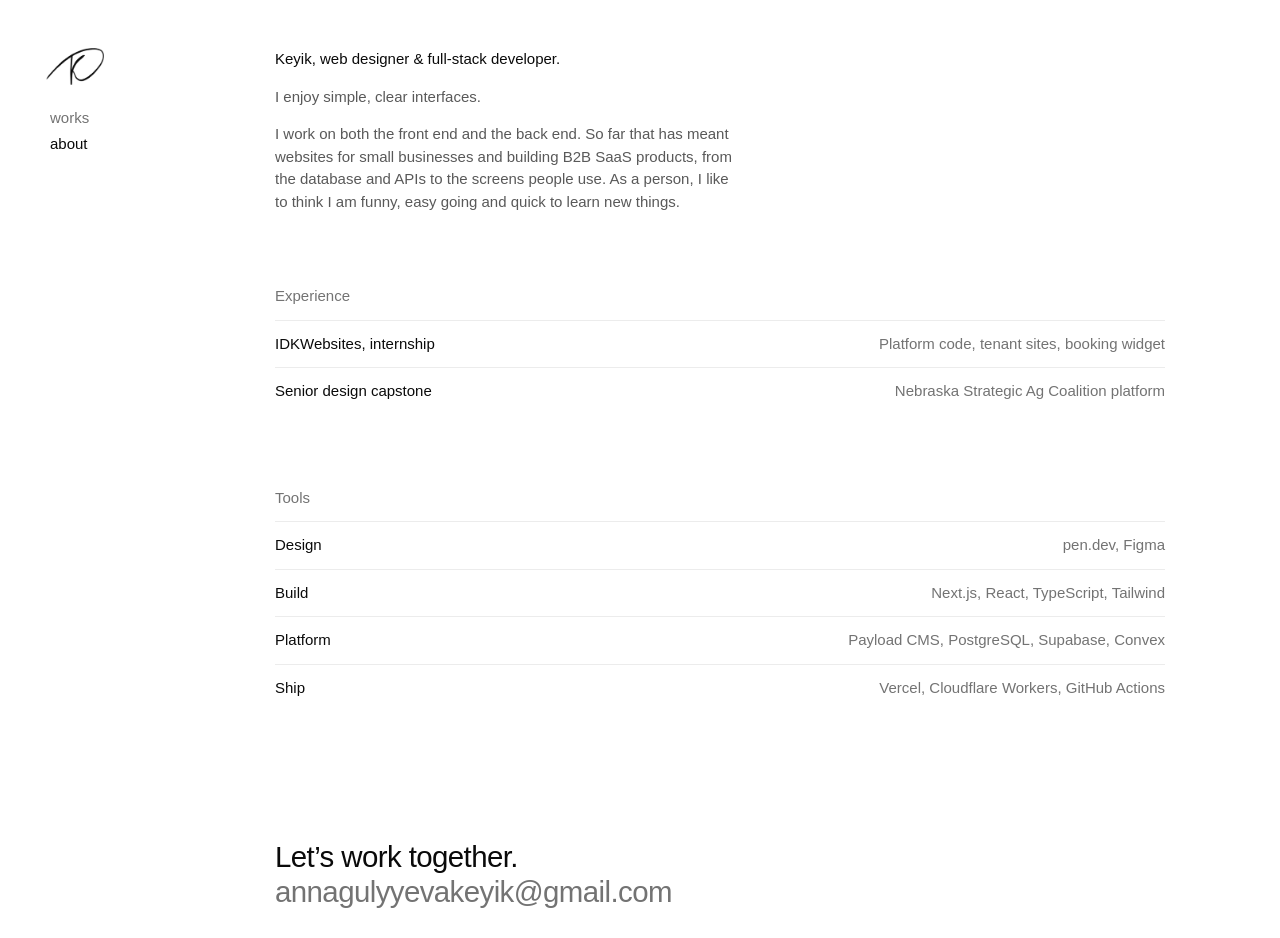
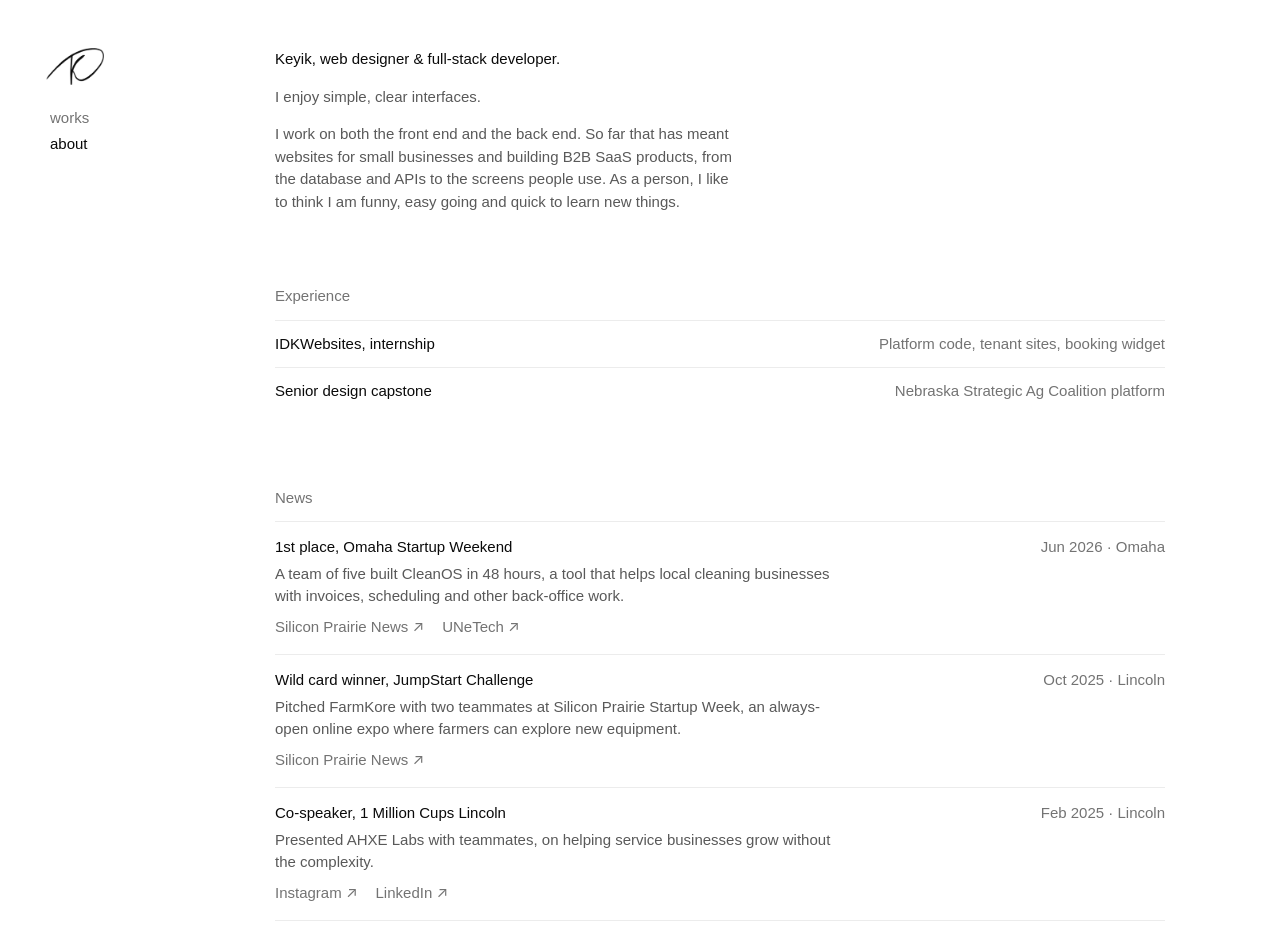
Before and after one commit to Keyik17/portfolio, a Next.js app: page /about in a window 1280 px wide. Shown: the top 938 px of the page. Built offline with nearby package versions, Linux system fonts and the light colour scheme; a web font is replaced by a local one.

Commit message:
News section on about

```diff
--- a/app/about/page.tsx
+++ b/app/about/page.tsx
@@ -6,6 +6,45 @@ export const metadata: Metadata = { title: "About" };
 const experience = [
   ["IDKWebsites, internship", "Platform code, tenant sites, booking widget"],
   ["Senior design capstone", "Nebraska Strategic Ag Coalition platform"],
+];
+
+// Local events and write-ups, newest first.
+const news = [
+  {
+    title: "1st place, Omaha Startup Weekend",
+    when: "Jun 2026 · Omaha",
+    text: "A team of five built CleanOS in 48 hours, a tool that helps local cleaning businesses with invoices, scheduling and other back-office work.",
+    links: [
+      ["Silicon Prairie News", "https://siliconprairienews.com/2026/06/startup-weekend-pitch-competition-winner-cleanos-to-launch-a-real-startup-helping-cleaning-businesses-with-ai/"],
+      ["UNeTech", "https://www.unetech.org/2026/06/10/omaha-startup-weekend-how-to-build-a-business-in-48-hours/"],
+    ],
+  },
+  {
+    title: "Wild card winner, JumpStart Challenge",
+    when: "Oct 2025 · Lincoln",
+    text: "Pitched FarmKore with two teammates at Silicon Prairie Startup Week, an always-open online expo where farmers can explore new equipment.",
+    links: [
+      ["Silicon Prairie News", "https://siliconprairienews.com/2025/10/jumpstart-challenge-winners-announced-at-silicon-prairie-startup-week-in-lincoln/"],
+    ],
+  },
+  {
+    title: "Co-speaker, 1 Million Cups Lincoln",
+    when: "Feb 2025 · Lincoln",
+    text: "Presented AHXE Labs with teammates, on helping service businesses grow without the complexity.",
+    links: [
+      ["Instagram", "https://www.instagram.com/p/DGHs0IRIJg5/"],
+      ["LinkedIn", "https://www.linkedin.com/posts/lincoln-were-back-with-ahxe-labs-join-share-7298214063791058944-nRWo/"],
+    ],
+  },
+  {
+    title: "1st place, 10-Hour Challenge hackathon",
+    when: "Nov 2024 · Omaha",
+    text: "A team of four built Elementra in ten hours, a tool that helps teachers keep track of grades, attendance and behavior. First out of 12 teams.",
+    links: [
+      ["Pitch site", "https://contra.com/p/P3Mkqgsr-elementra-or-web-pitch-deck-built-in-framer"],
+      ["Write-up", "https://contra.com/p/UsYgqmMk-we-built-a-product-for-teachers-in-10-hrs-and-it-got-first-place"],
+    ],
+  },
 ];
 
 const tools = [
@@ -40,6 +79,26 @@ export default function About() {
         ))}
       </ul>
 
+      <h2>News</h2>
+      <ul className="news">
+        {news.map((n) => (
+          <li key={n.title}>
+            <div className="news-head">
+              <span>{n.title}</span>
+              <span>{n.when}</span>
+            </div>
+            <p>{n.text}</p>
+            <div className="news-links">
+              {n.links.map(([label, href]) => (
+                <a key={href} href={href} target="_blank" rel="noreferrer">
+                  {label} <i aria-hidden>↗</i>
+                </a>
+              ))}
+            </div>
+          </li>
+        ))}
+      </ul>
+
       <h2>Tools</h2>
       <ul>
         {tools.map(([a, b]) => (
--- a/app/globals.css
+++ b/app/globals.css
@@ -416,6 +416,15 @@ figcaption { color: var(--faint); margin-top: 12px; }
 .about ul { list-style: none; padding: 0; margin: 0; max-width: var(--measure); }
 .about li { display: flex; justify-content: space-between; gap: 24px; padding: 12px 0; border-top: 1px solid var(--line); }
 .about li span:last-child { color: var(--faint); text-align: right; }
+.about .news li { display: block; padding: 14px 0 16px; }
+.news-head { display: flex; justify-content: space-between; gap: 24px; }
+.news-head span:last-child { color: var(--faint); text-align: right; flex-shrink: 0; }
+.about .news p { margin: 4px 0 0; max-width: 560px; color: var(--muted); }
+.news-links { display: flex; flex-wrap: wrap; gap: 4px 18px; margin-top: 8px; }
+.news-links a { color: var(--faint); transition: color .2s; }
+.news-links a:hover { color: var(--ink); }
+.news-links i { font-style: normal; display: inline-block; transition: transform .25s var(--ease); }
+.news-links a:hover i { transform: translate(2px, -2px); }
 .about .mail { overflow-wrap: anywhere; font-size: clamp(22px, 5vw, 56px); font-weight: 500; letter-spacing: -0.03em; border-bottom: 2px solid var(--line); transition: border-color .2s; }
 .about .mail:hover { border-color: var(--ink); }
 
```
